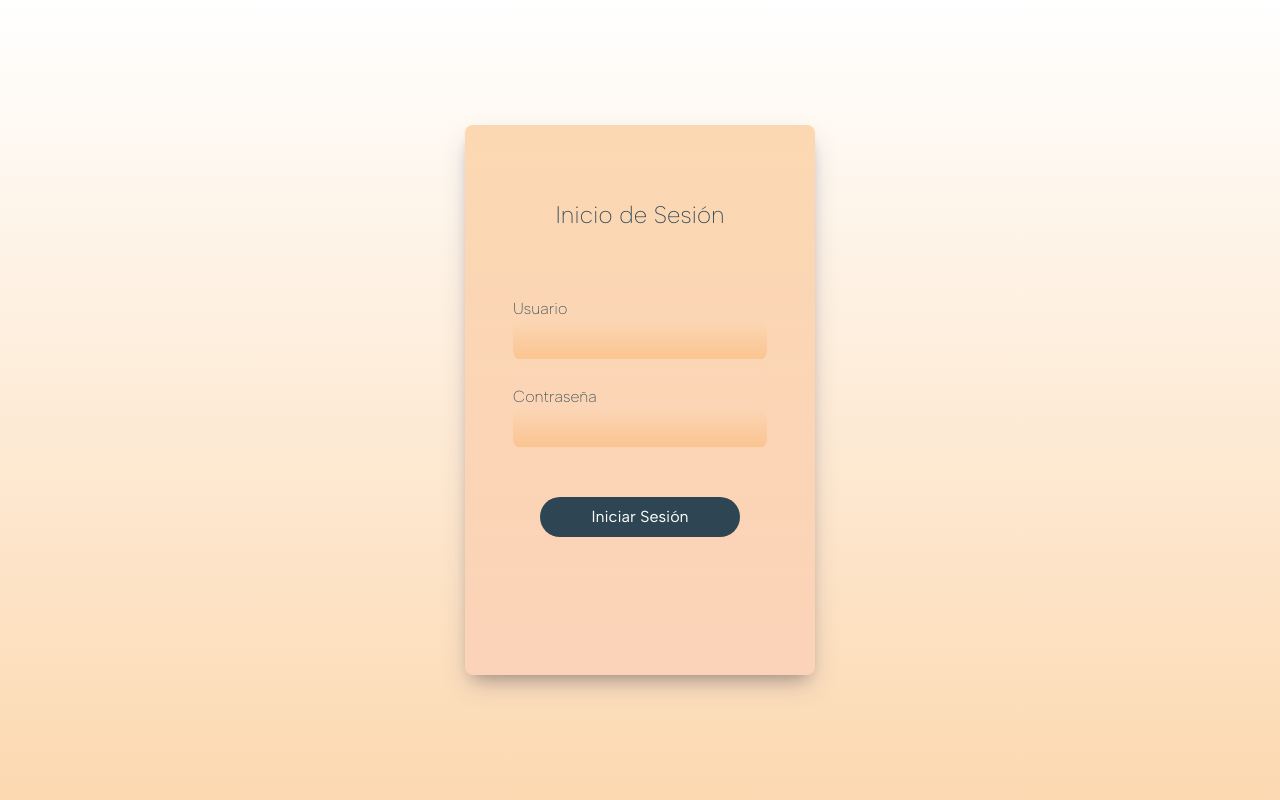
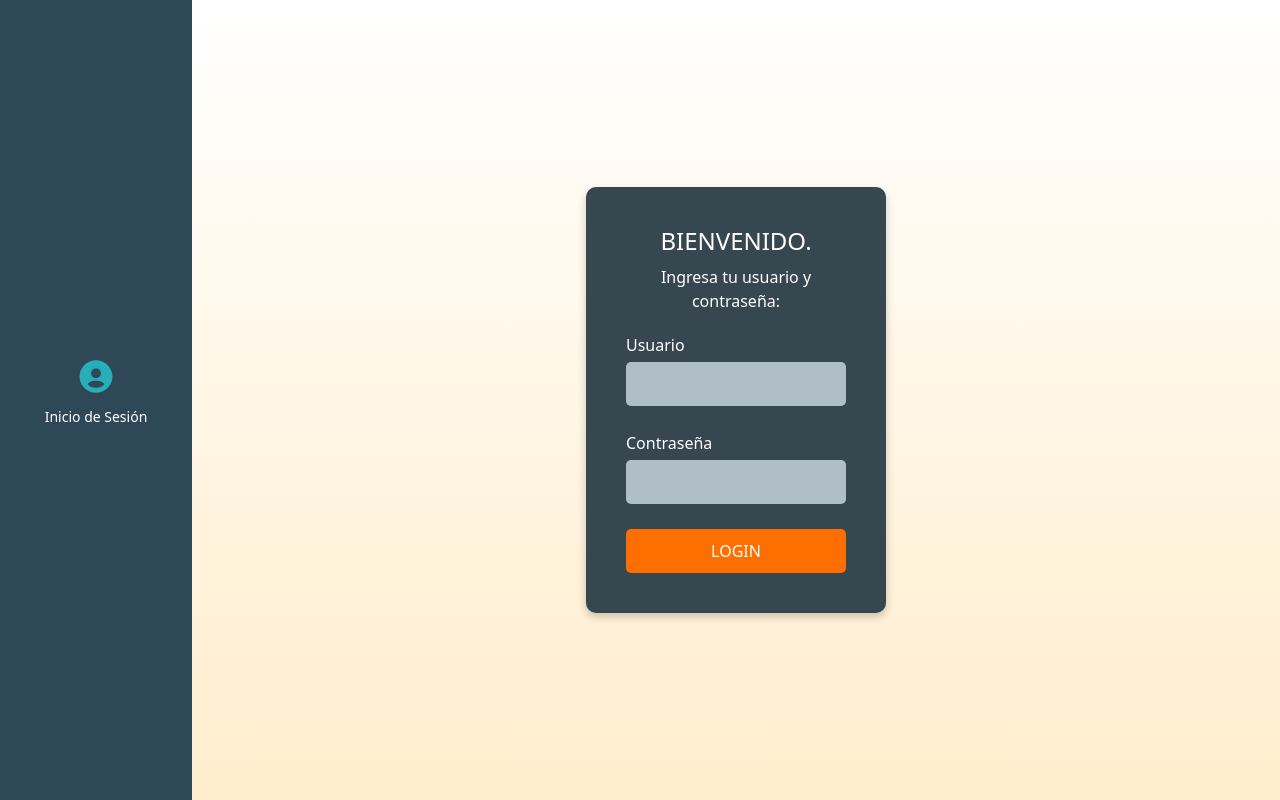
Before and after one commit to StivenMolinaPanameno/management-services, a PHP site: page /Vistas/Usuarios/InicioSesion.php in a window 1280 px wide. Run offline with PHP 8.4, Linux system fonts and the light colour scheme.

Commit message:
Haciendo diseño login1

```diff
--- a/Modelos/Conexion.php
+++ b/Modelos/Conexion.php
@@ -11,7 +11,7 @@
             $this->host = "localhost";
             $this->usuario = "root";
             $this->clave = "";
-            $this->bd_nombre = "management-services-final";
+            $this->bd_nombre = "management-services";
             $this->conexion = null;
 
             try {
--- /dev/null
+++ b/Vistas/Estilos/InicioSesion.css
@@ -0,0 +1,104 @@
+/* Configuración general */
+* {
+    margin: 0;
+    padding: 0;
+    box-sizing: border-box;
+}
+
+body, html {
+    height: 100%;
+    font-family: Arial, sans-serif;
+}
+
+/* Estructura de la página */
+.container-page {
+    display: flex;
+    height: 100vh;
+}
+
+/* Barra lateral */
+.sidebar {
+    background-color: #2F4858;
+    color: #FFFFFF;
+    width: 15%;
+    display: flex;
+    justify-content: center;
+    align-items: center;
+    padding: 20px;
+}
+
+.sidebar-content {
+    text-align: center;
+}
+
+.sidebar-content img {
+    width: 40px;
+    margin-bottom: 10px;
+}
+
+.sidebar-content p {
+    font-size: 14px;
+}
+
+/* Sección de login */
+.login-section {
+    background: linear-gradient(to bottom, #ffffff, #ffedcc);
+    width: 85%;
+    display: flex;
+    align-items: center;
+    justify-content: center;
+}
+
+.login-container {
+    background-color: #37474F;
+    padding: 40px;
+    border-radius: 10px;
+    box-shadow: 0px 4px 8px rgba(0, 0, 0, 0.2);
+    text-align: center;
+    color: #FFFFFF;
+    width: 300px;
+}
+
+.login-container h1 {
+    font-size: 24px;
+    margin-bottom: 10px;
+}
+
+.login-container p {
+    font-size: 16px;
+    margin-bottom: 20px;
+}
+
+/* Estilos del formulario */
+form label {
+    display: block;
+    text-align: left;
+    color: #ffffff;
+    margin: 10px 0 5px;
+}
+
+form input[type="text"],
+form input[type="password"] {
+    width: 100%;
+    padding: 10px;
+    border-radius: 5px;
+    border: none;
+    margin-bottom: 15px;
+    background-color: #B0BEC5;
+}
+
+form button {
+    background-color: #FF6F00;
+    color: #FFFFFF;
+    width: 100%;
+    padding: 10px;
+    border: none;
+    border-radius: 5px;
+    font-size: 16px;
+    cursor: pointer;
+    margin-top: 10px;
+}
+
+form button:hover {
+    background-color: #E65100;
+}
--- a/Vistas/Usuarios/InicioSesion.php
+++ b/Vistas/Usuarios/InicioSesion.php
@@ -1,3 +1,4 @@
+<!--
 <!DOCTYPE html>
 <html lang="es">
     <head>
@@ -27,3 +28,43 @@
         </main>
     </body>
 </html>
+-->
+<!DOCTYPE html>
+<html lang="es">
+<head>
+    <meta charset="UTF-8">
+    <title>Inicio de Sesión</title>
+    <meta name="viewport" content="width=device-width, initial-scale=1, shrink-to-fit=no">
+    <link rel="stylesheet" href="../Estilos/InicioSesion.css">
+    <link rel="stylesheet" href="https://cdn.jsdelivr.net/npm/bootstrap@5.3.3/dist/css/bootstrap.min.css">
+</head>
+<body>
+    <div class="container-page d-flex">
+        <!-- Barra lateral -->
+        <aside class="sidebar">
+            <div class="sidebar-content">
+                <img src="../Iconos/ConsultaPagos.svg" alt="Icono de Sesion">
+                <p>Inicio de Sesión</p>
+            </div>
+        </aside>
+
+        <!-- Sección de login -->
+        <main class="login-section d-flex flex-column align-items-center justify-content-center">
+            <div class="login-container">
+                <h1 class="text-center">BIENVENIDO.</h1>
+                <p class="text-center">Ingresa tu usuario y contraseña:</p>
+
+                <form action="../../Controladores/Usuarios/IniciarSesionController.php?Tipo=autenticar" method="POST">
+                    <label for="username">Usuario</label>
+                    <input type="text" name="username" id="username" required>
+
+                    <label for="password">Contraseña</label>
+                    <input type="password" name="password" id="password" required>
+
+                    <button type="submit">LOGIN</button>
+                </form>
+            </div>
+        </main>
+    </div>
+</body>
+</html>
```
